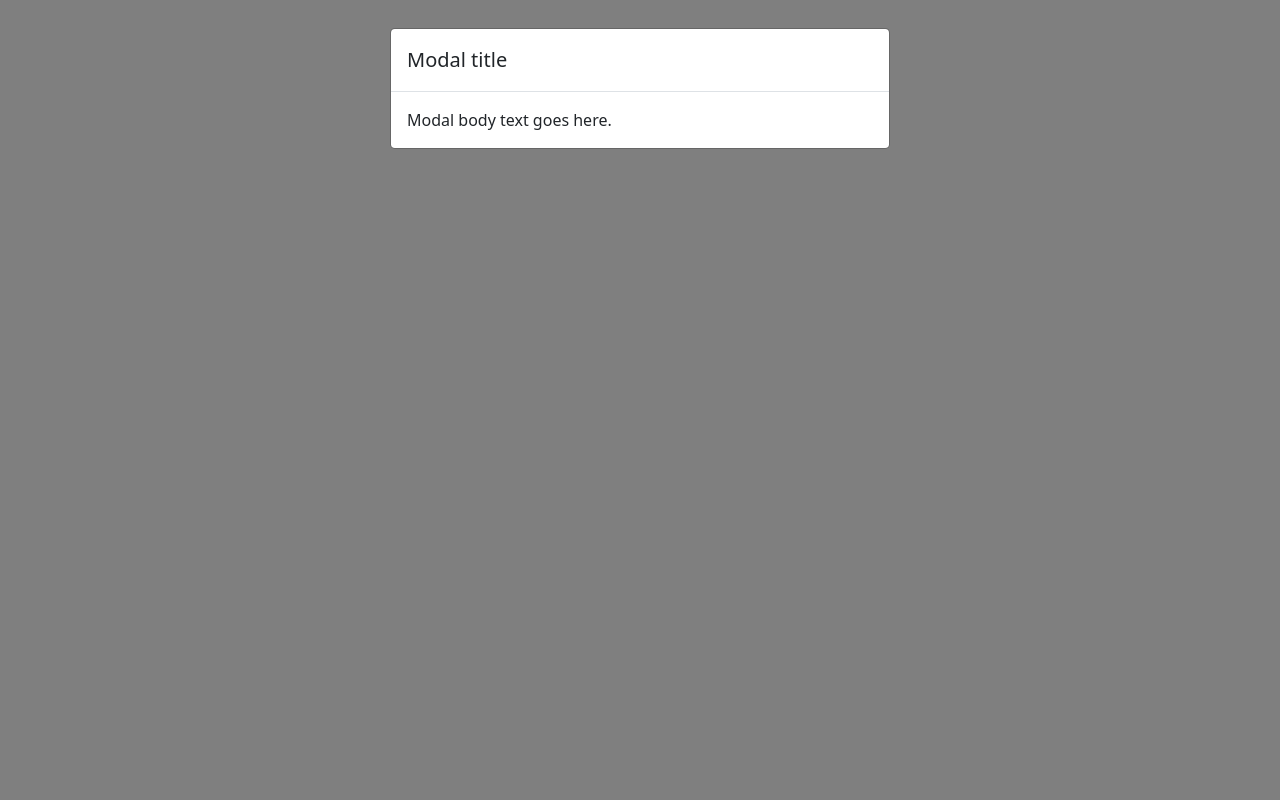
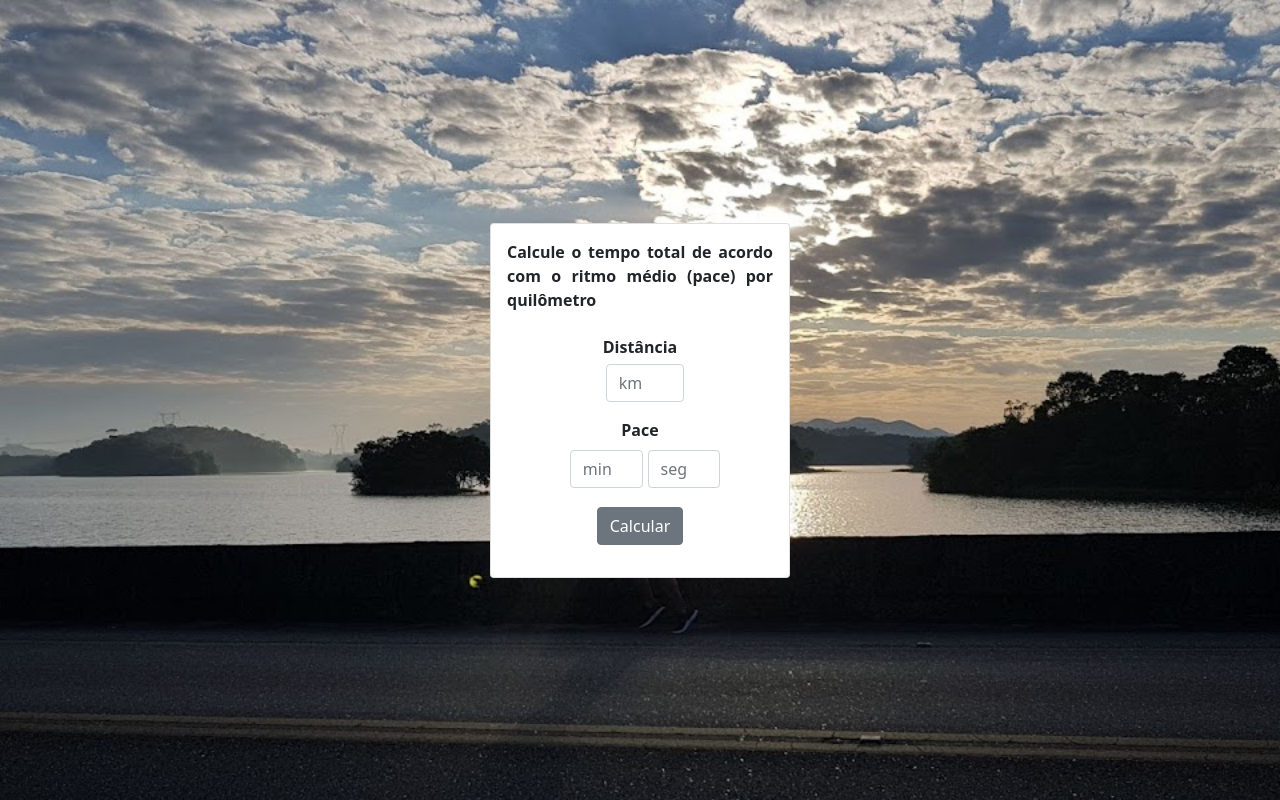
Before and after one commit to claudiokazuo/running-calculator-app, a Next.js app: page / in a window 1280 px wide. Built offline with nearby package versions, Linux system fonts and the light colour scheme.

Commit message:
feat: calculate total time with distance and pace

```diff
--- /dev/null
+++ b/pages/_app.css
@@ -0,0 +1,45 @@
+html {
+  height: 100%;
+  width: 100%;
+  margin: 0%;
+}
+body {
+  height: 100%;
+  width: 100%;
+  margin: 0%;
+  background-color: orangered;
+  display: flex;
+  justify-content: center;
+  align-items: center;
+  background-image: url("../public/images/20180623_074452.jpg");
+  background-position: center;
+  background-repeat: no-repeat;
+  background-size: cover;
+}
+
+/* .modal {
+  height: 100%;
+  width: 100%;
+  margin: 0%;
+  display: flex;
+  justify-content: center;
+  align-items: center;
+}
+
+.fade {
+  height: 100%;
+  width: 100%;
+  margin: 0%;
+  display: flex;
+  justify-content: center;
+  align-items: center;
+}
+
+.show {
+  height: 100%;
+  width: 100%;
+  margin: 0%;
+  display: flex;
+  justify-content: center;
+  align-items: center;
+} */
--- a/pages/_app.js
+++ b/pages/_app.js
@@ -1,4 +1,5 @@
 import "bootstrap/dist/css/bootstrap.css";
+import "./_app.css";
 import { useEffect } from "react";
 
 export default function MyApp({ Component, pageProps }) {
--- a/src/components/Modal.js
+++ b/src/components/Modal.js
@@ -1,12 +1,24 @@
-import { useState } from "react";
 import { Modal, ModalBody, ModalHeader } from "reactstrap";
-export default function MyModal() {
-  const [open, setOpen] = useState(true);
+export default function MyModal({ open, header, message, handleToogle }) {
   return (
     <>
-      <Modal isOpen={open} toggle={() => setOpen(false)}>
-        <ModalHeader>Modal title</ModalHeader>
-        <ModalBody>Modal body text goes here.</ModalBody>
+      <Modal isOpen={open} toggle={handleToogle} centered>
+        <ModalHeader
+          style={{
+            display: "flex",
+            justifyContent: "center",
+            alignItems: "center",
+          }}
+        >
+          {header}
+        </ModalHeader>
+        <ModalBody
+          style={{
+            textAlign: "center",
+          }}
+        >
+          {message}
+        </ModalBody>
       </Modal>
     </>
   );
--- a/src/screens/Main/index.js
+++ b/src/screens/Main/index.js
@@ -1,9 +1,215 @@
 import Modal from "../../components/Modal";
+import {
+  Button,
+  Card,
+  CardBody,
+  CardTitle,
+  Container,
+  Form,
+  FormGroup,
+  FormText,
+  Input,
+  InputGroup,
+  Label,
+  Col,
+  Row,
+} from "reactstrap";
+import { useState } from "react";
+export default function Main() {
+  const [modal, setModal] = useState({ open: false, header: "", message: "" });
+  const handleToogle = (e) => {
+    setModal({ ...modal, open: false });
+  };
 
-export default function Main() {
+  const handleTime = (value) => {
+    const target = parseInt(value);
+    if (target < 0 || target > 59) {
+      return false;
+    }
+    return true;
+  };
+
+  const handleDistance = (value) => {
+    const target = parseInt(value);
+    if (target < 0) {
+      return false;
+    }
+    return true;
+  };
+
+  const inputHandler = {
+    minutes: handleTime,
+    seconds: handleTime,
+    distance: handleDistance,
+  };
+
+  const handleInput = (e) => {
+    e.preventDefault();
+
+    const name = e.target.name;
+    const value = e.target.value;
+    const placeholder = e.target.placeholder;
+
+    const result = inputHandler[name](value);
+
+    if (!result) {
+      setModal({
+        open: true,
+        header: "Ops..",
+        message: `O campo ${placeholder} não foi preenchido corretamente`,
+      });
+    }
+  };
+
+  const zeroPad = (num, places) => String(num).padStart(places, "0");
+
+  const handleSubmit = (e) => {
+    e.preventDefault();
+
+    let data = {};
+    let validated = true;
+    for (let i = 0; i < e.target.length; i++) {
+      if (e.target[i].type === "number") {
+        if (
+          e.target[i].value === "" &&
+          !inputHandler[e.target[i].name](e.target[i].value)
+        ) {
+          setModal({
+            open: true,
+            header: "Ops...",
+            message: `O campo ${e.target[i].placeholder} não foi preenchido corretamente`,
+          });
+          validated = false;
+          break;
+        } else {
+          data = { ...data, [e.target[i].name]: parseInt(e.target[i].value) };
+        }
+      }
+    }
+
+    console.log("validated", validated);
+    if (validated) {
+      let totalRunTimeInSeconds =
+        (data.minutes * 60 + data.seconds) * data.distance;
+      let hours = totalRunTimeInSeconds / 3600;
+      let minutes = (hours - parseInt(hours)) * 60;
+      let seconds = (minutes - parseInt(minutes)) * 60;
+      let finalHours = parseInt(hours);
+      let finalMinutes = parseInt(minutes);
+      let finalSeconds = parseInt(seconds.toFixed(2));
+
+      setModal({
+        open: true,
+        header: "Tempo Total",
+        message: `${zeroPad(finalHours, 2)}:${zeroPad(
+          finalMinutes,
+          2
+        )}:${zeroPad(finalSeconds, 2)}`,
+        validated: true,
+      });
+    }
+  };
+
   return (
     <>
-      <Modal />
+      <Container>
+        <Modal
+          open={modal.open}
+          handleToogle={handleToogle}
+          header={modal.header}
+          message={modal.message}
+        />
+        <Card style={{ width: "300px" }}>
+          <CardBody>
+            <Row style={{ textAlign: "justify" }}>
+              <CardTitle tag="strong">
+                Calcule o tempo total de acordo com o ritmo médio (pace) por
+                quilômetro
+              </CardTitle>
+            </Row>
+
+            <Form onSubmit={handleSubmit} style={{ margin: "15px" }}>
+              <FormGroup
+                style={{
+                  textAlign: "center",
+                }}
+              >
+                <Label tag="strong">Distância</Label>
+                <InputGroup
+                  style={{
+                    margin: "5px",
+                    display: "flex",
+                    justifyContent: "center",
+                    alignItems: "center",
+                  }}
+                >
+                  <Col sm={4}>
+                    <Input
+                      name="distance"
+                      placeholder="km"
+                      type="number"
+                      onChange={handleInput}
+                      min={1}
+                    />
+                  </Col>
+                </InputGroup>
+              </FormGroup>
+              <FormGroup style={{ textAlign: "center" }}>
+                <Label tag="strong">Pace</Label>
+                <InputGroup
+                  style={{
+                    margin: "5px",
+                    display: "flex",
+                    justifyContent: "center",
+                    alignItems: "center",
+                  }}
+                >
+                  <Col
+                    sm={4}
+                    style={{
+                      padding: "3px",
+                    }}
+                  >
+                    <Input
+                      name="minutes"
+                      placeholder="min"
+                      type="number"
+                      onChange={handleInput}
+                      min={0}
+                      max={59}
+                    />
+                  </Col>
+                  <Col
+                    sm={4}
+                    style={{
+                      padding: "3px",
+                    }}
+                  >
+                    <Input
+                      name="seconds"
+                      placeholder="seg"
+                      type="number"
+                      onChange={handleInput}
+                      min={0}
+                      max={59}
+                    />
+                  </Col>
+                </InputGroup>
+              </FormGroup>
+              <FormGroup
+                style={{
+                  margin: "15px",
+                  display: "flex",
+                  justifyContent: "center",
+                  alignItems: "center",
+                }}
+              >
+                <Button name="calculate">Calcular</Button>
+              </FormGroup>
+            </Form>
+          </CardBody>
+        </Card>
+      </Container>
     </>
   );
 }
```
Also changed, not shown: public/images/20180623_074452.jpg (added), public/robots.txt (added).
